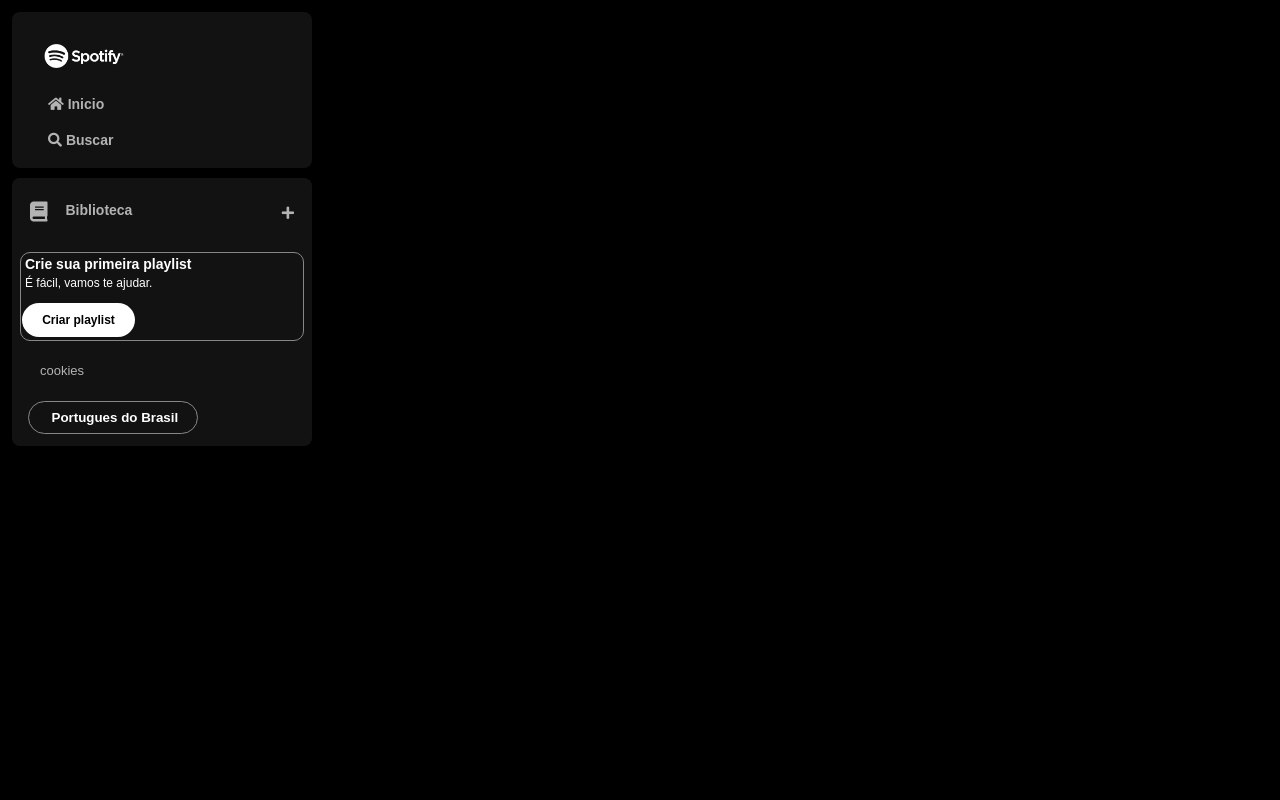
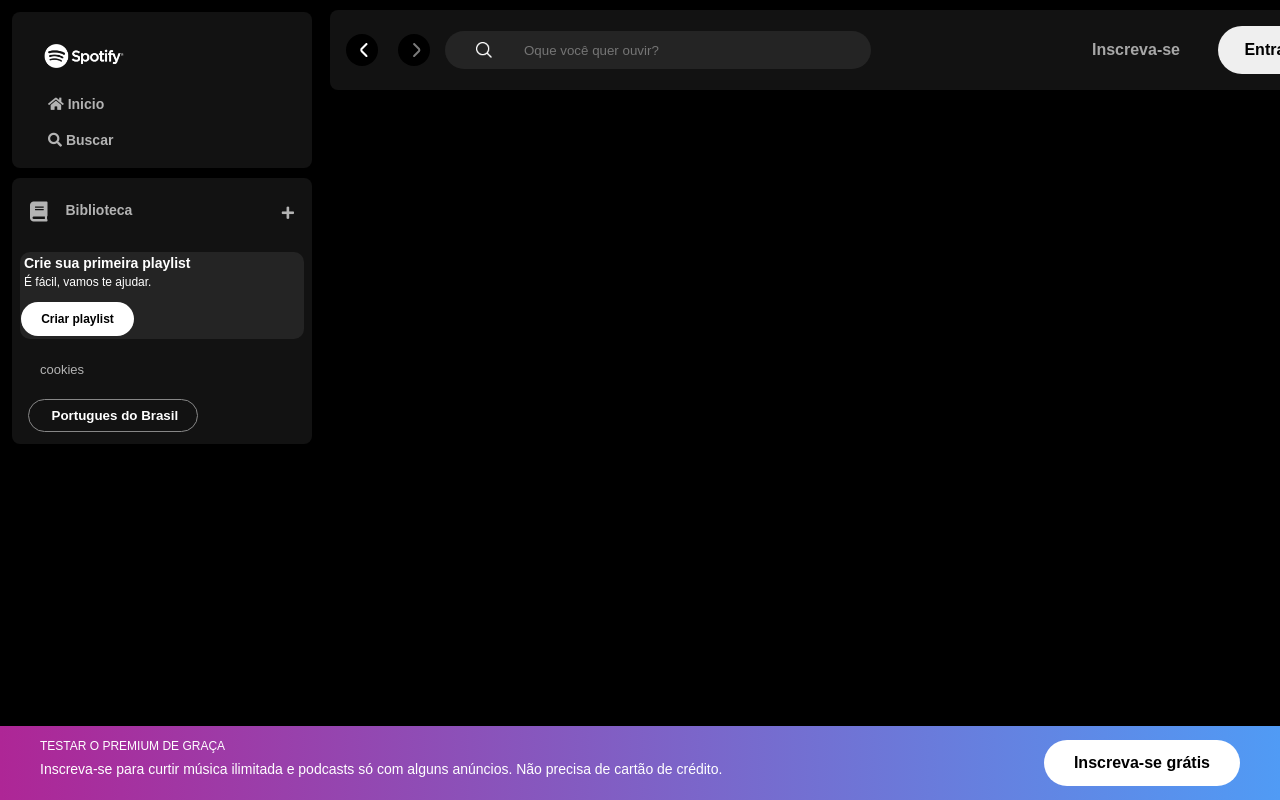
Before and after one commit to jefmachado/Exploring, a plain HTML site: page Imersão-Front-end/index.html in a window 1280 px wide. Drawn offline with Linux system fonts and the light colour scheme.

Commit message:
Criando o Main e o Footer do Html e Organizando os Styles

```diff
--- a/Imersão-Front-end/index.html
+++ b/Imersão-Front-end/index.html
@@ -5,8 +5,10 @@
     <meta name="viewport" content="width=device-width, initial-scale=1.0">
     <title>SoundCrew</title>
 
-    <link rel="stylesheet" href="styles.css">
-    <link rel="stylesheet" href="reset.css">
+    <link rel="stylesheet" href="./src/styles/reset.css">
+    <link rel="stylesheet" href="./src/styles/sidebar-footer.css">
+    <link rel="stylesheet" href="./src/styles/vars.css">
+    <link rel="stylesheet" href="./src/styles/main-content.css">
 
     <link rel="stylesheet" href="https://use.fontawesome.com/releases/v5.15.4/css/solid.css"
         integrity="sha384-Tv5i09RULyHKMwX0E8wJUqSOaXlyu3SQxORObAI08iUwIalMmN5L6AvlPX2LMoSE" crossorigin="anonymous" />
@@ -19,7 +21,7 @@
         <nav class="sidebar__navegation">
              <div class="logo">
                 <a href="">
-                    <img src="./icons/icons/logo-spotify.png" alt="Logo do Spotf">
+                    <img src="./src/icons/logo-spotify.png" alt="Logo do Spotf">
                 </a>
              </div>
              <ul>
@@ -65,5 +67,37 @@
             </div>
         </div>
     </div>
+    <main>
+        <div class="main-container">
+            <nav class="header__navegation">
+                <div class="navegation">
+                    <button class="arrow-left">
+                        <img src="./src/icons/small-left.png" alt="Seta para esquerda">
+                    </button>
+                    <button class="arrow-right">
+                        <img src="./src/icons/small-right.png" alt="Seta para direita">
+                    </button>
+                </div>
+                <div class="header__search">
+                    <img src="./src/icons/search.png" alt="">
+                    <input id="search-input" type="text" maxlength="800" placeholder="Oque você quer ouvir?">
+                </div>
+                <div class="header__login">
+                    <button class="subscribe">Inscreva-se</button>
+                    <button class="login">Entrar</button>
+                </div>
+            </nav>
+        </div>
+    </main>
+    <footer class="disclaimer-premium">
+        <div class="text">
+            <p class="disclaimer-premium__title"> Testar o Premium de graça</p>
+            <p class="disclaimer-premium__subtitle">Inscreva-se para curtir música ilimitada e podcasts só com alguns
+                anúncios. Não precisa de cartão de crédito.</p>
+        </div>
+        <div class="button">
+            <button type="button">Inscreva-se grátis</button>
+        </div>
+    </footer>
 </body>
 </html>
--- /dev/null
+++ b/Imersão-Front-end/src/styles/main-content.css
@@ -0,0 +1,87 @@
+/*HEADER(Cabeçalho da Pagina)*/
+
+.main-container{
+    position: fixed;
+    width: 100%;
+    max-width: 80vw;
+    height: 100vh;
+    margin-left: 320px;
+    margin-right: 20px;
+
+}
+
+.header__navegation {
+    display: flex;
+    justify-content: space-between;
+    align-items: center;
+    padding: 16px;
+    margin: 10px;
+    border-radius: 8px;
+    background-color: #121212;
+}
+.navegation{
+    display: flex;
+    justify-content: flex-start;
+    align-items: center;
+}
+.header__navegation .navegation .arrow-left{
+    margin-right: 1.25rem;
+}
+.arrow-left, .arrow-right {
+    display: flex;
+    align-items: center;
+    width: 32px;
+    height: 32px;
+    background: var(--bg-icon);
+    background-color: var(--bg-arrow-color);
+    border-radius: 50%;
+    border: none;
+    cursor: pointer;
+}
+.header__login {
+    display: flex;
+    align-items: center;
+}
+.header__search {
+    display: flex;
+    align-items: center;
+    width: 364px;
+    height: 16px;
+    margin-right: 200px;
+    background-color: #242424;
+    border-radius: 500px;
+    border: 1px solid transparent;
+    padding: 10px 30px;
+}
+.header__search img {
+    width: 16px;
+    height: 16px;
+    margin-left: 0px;
+    margin-right: 20px;
+}
+.header__search input {
+    background: transparent;
+    border: none;
+    padding: 0px 100px 0px 12px;
+    color: #fff;
+    text-overflow: ellipsis;
+    overflow: hidden;
+    white-space: nowrap;
+    outline: none;
+}
+.header__login .subscribe {
+    color: #a7a7a7;
+    font-size: 16px;
+    font-weight: 700;
+    background-color: transparent;
+    margin-right: 32px;
+}
+.header__login .login {
+    width: 100px;
+    height: 48px;
+    color: #000;
+    font-size: 16px;
+    font-weight: 700;
+    border-radius: 40px;
+    padding: 0px 24px;
+}
--- a/Imersão-Front-end/styles.css
+++ b/Imersão-Front-end/src/styles/sidebar-footer.css
@@ -1,5 +1,6 @@
 body {
     background-color: #000;
+    font-family: var(--font-dm-sans);
 }
 .sidebar{
     position: fixed;
@@ -36,7 +37,6 @@ body {
     text-decoration: none;
     font-weight: 600;
     font-size: 14px;
-    font-family: "DM Sans", sans-serif;
 }
 .library{
     background-color: #121212;
@@ -62,7 +62,6 @@ body {
     border: 0px;
     font-size: 14px;
     font-weight: 700;
-    font-family: "DM Sans", sans-serif;
     text-align: center;
     text-decoration: none;
     text-transform: none;
@@ -83,8 +82,7 @@ body {
     align-items: flex-start;
     justify-content: space-between;
     gap: 20px;
-    border: 1px solid #878787;
-    /*background-color: #242424;*/
+    background-color: #242424;
     color: #b3b3b3;
     font-weight: 600;
     font-size: 14px;
@@ -99,7 +97,6 @@ body {
 .section-playlist__content .text{
     padding: 2px 0px 14px 4px;
     color: #fff;
-    font-family: "DM Sans", sans-serif;
 }
 .section-playlist__content .title{
     padding: 4px;
@@ -119,7 +116,6 @@ body {
     border-radius: 20px;
     font-size: 12px;
     font-weight: 700;
-    font-family: "DM Sans", sans-serif;
     text-decoration: none;
     text-transform: none;
     padding: 10px;
@@ -131,7 +127,6 @@ body {
 }
 .sidebar .cookies a{
     color: #b3b3b3;
-    font-family: "DM Sans", sans-serif;
     font-weight: 500;
     font-size: 13px;
     text-decoration: none;
@@ -152,3 +147,40 @@ body {
     padding: 8px;
     border-radius: 20px;
 }
+.disclaimer-premium{
+    position: fixed;
+    bottom: 0;
+    left: 0;
+    right: 0;
+    background: linear-gradient(to right, #ae2696, #509bf5);
+    padding: 14px 40px;
+    display: flex;
+    justify-content: space-between;
+}
+.disclaimer-premium .text{
+    flex-shrink: 0;
+}
+.disclaimer-premium .disclaimer-premium__title {
+    color: #ffffff;
+    text-transform: uppercase;
+    font-weight: 400;
+    font-size: 12px;
+    margin-bottom: 10px;
+}
+.disclaimer-premium .disclaimer-premium__subtitle{
+    color: #ffffff;
+    font-size: 14px;
+    font-weight: 500;
+    margin-right: 10px;
+}
+.disclaimer-premium button {
+    background-color: #ffffff;
+    color: #000000;
+    font-size: 16px;
+    font-weight: bold;
+    padding: 14px 30px;
+    border: 0px;
+    border-radius: 40px;
+    cursor: pointer;
+    flex-shrink: 0;
+}
--- /dev/null
+++ b/Imersão-Front-end/src/styles/vars.css
@@ -0,0 +1,9 @@
+:root{
+    /*Variaveis para fonte*/
+    --font-dm-sans:"DM Sans", sans-serif;
+
+
+    /*Variaveis para Cores*/
+    --bg-icon:#131313;
+    --bg-arrow-color:rgba(0,0,0,7)
+}
```
Also changed, not shown: Imersão-Front-end/src/icons/favicon.png (renamed from Imersão-Front-end/icons/icons/favicon.png), Imersão-Front-end/src/icons/logo-spotify.png (renamed from Imersão-Front-end/icons/icons/logo-spotify.png), Imersão-Front-end/src/icons/search.png (renamed from Imersão-Front-end/icons/icons/search.png), Imersão-Front-end/src/icons/small-left.png (renamed from Imersão-Front-end/icons/icons/small-left.png), Imersão-Front-end/src/icons/small-right.png (renamed from Imersão-Front-end/icons/icons/small-right.png), Imersão-Front-end/src/styles/reset.css (renamed from Imersão-Front-end/reset.css).
